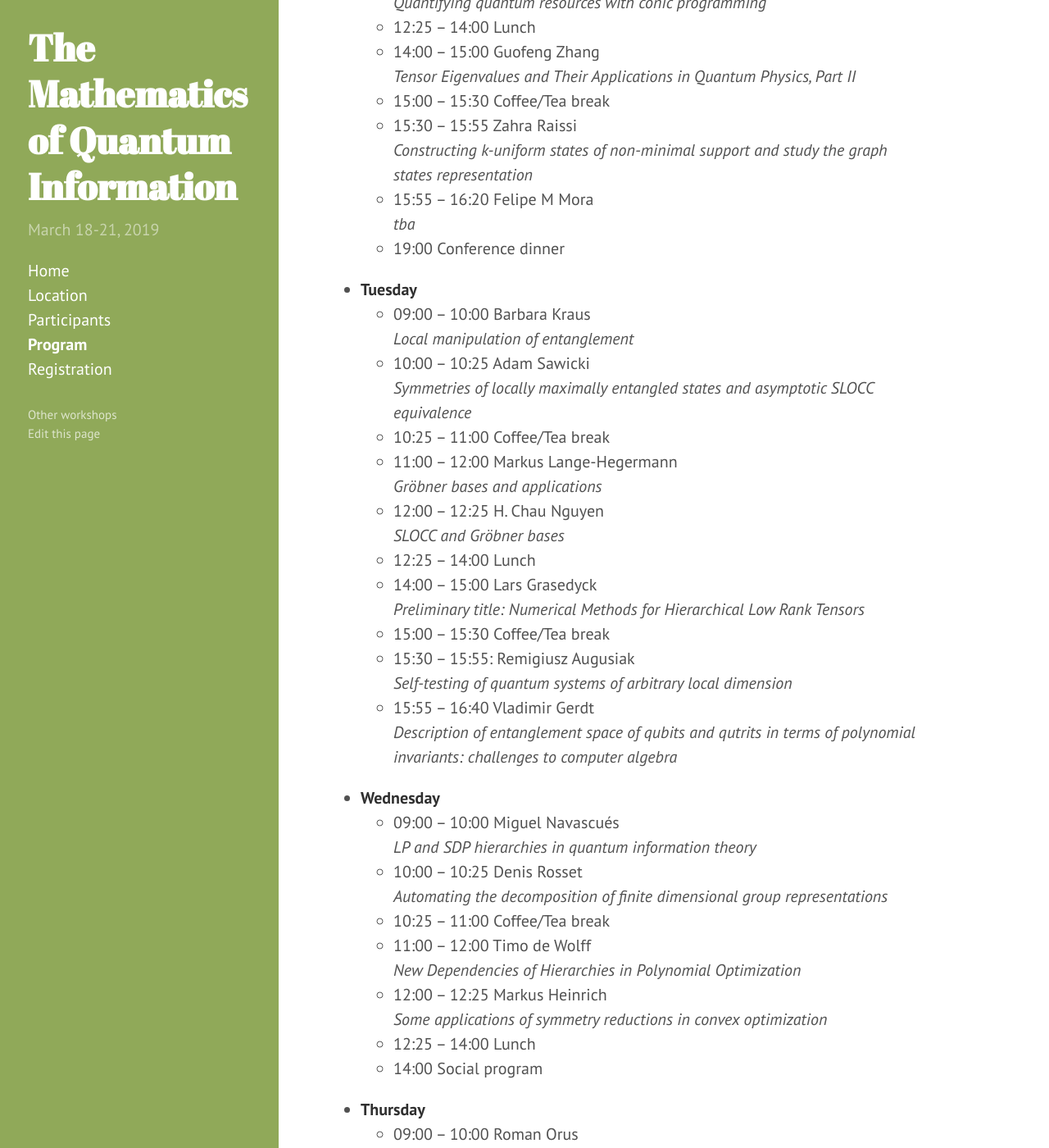
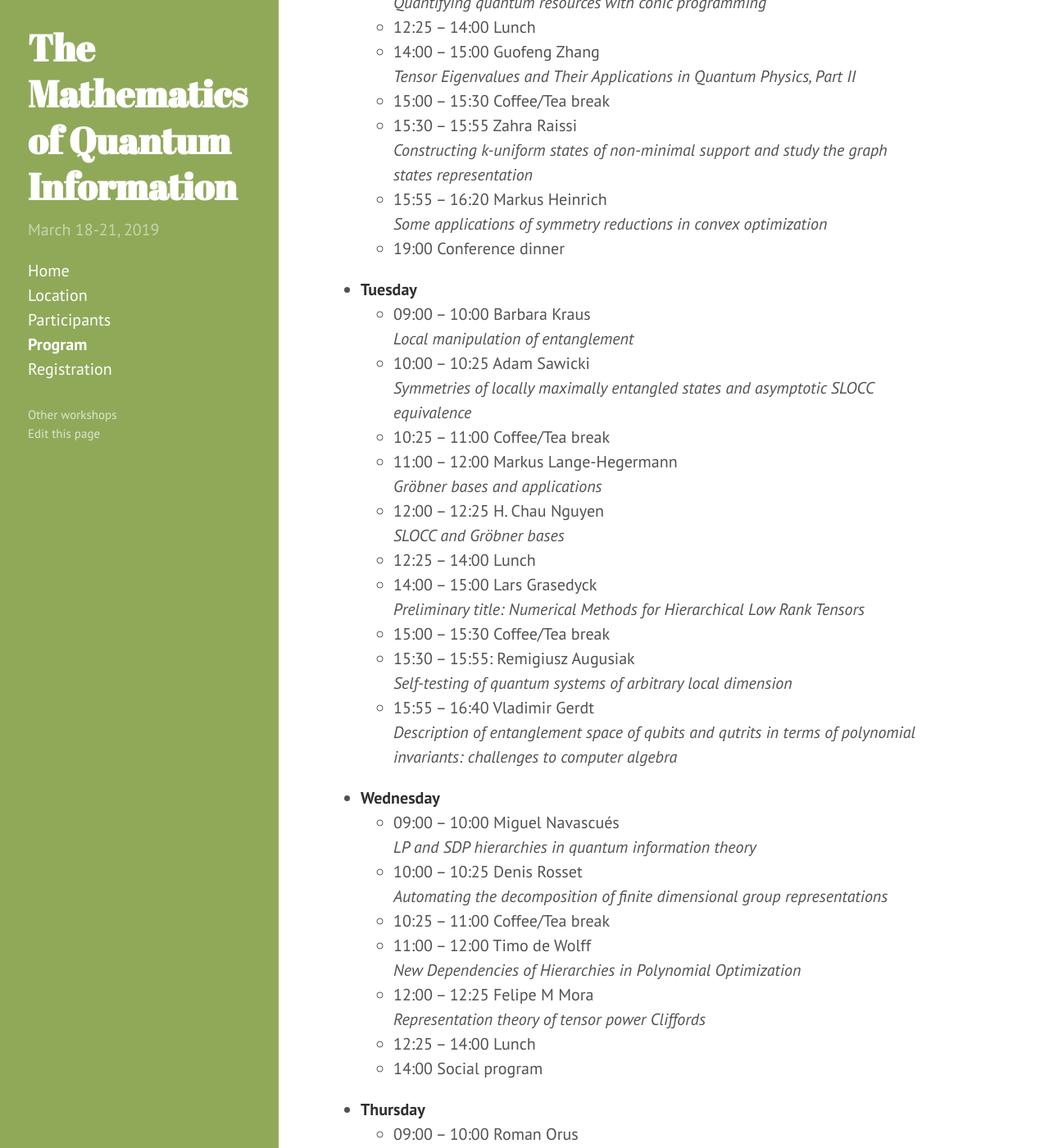
Before and after one commit to MoQIT/MoQI-2019, a Jekyll site: the page built from program.md, in a window 1280 px wide and 1400 px high, scrolled down 697 px. Shown: the whole window at 82% size. Built offline with Jekyll 4.4.1, drawn with Linux system fonts in a browser that asks for light colours.

```diff
--- a/program.md
+++ b/program.md
@@ -27,8 +27,8 @@ title: Program
   * 15:00 -- 15:30 Coffee/Tea break
   * 15:30 -- 15:55 Zahra Raissi <br>
     *Constructing k-uniform states of non-minimal support and study the graph states representation*
-  * 15:55 -- 16:20 Felipe M Mora <br>
-    *tba*
+  * 15:55 -- 16:20 Markus Heinrich <br>
+    *Some applications of symmetry reductions in convex optimization*
   * 19:00 Conference dinner
 
 - **Tuesday**
@@ -58,8 +58,8 @@ title: Program
   * 10:25 -- 11:00 Coffee/Tea break
   * 11:00 -- 12:00 Timo de Wolff <br>
     *New Dependencies of Hierarchies in Polynomial Optimization*
-  * 12:00 -- 12:25 Markus Heinrich <br>
-    *Some applications of symmetry reductions in convex optimization*
+  * 12:00 -- 12:25 Felipe M Mora <br>
+    *Representation theory of tensor power Cliffords*
   * 12:25 -- 14:00 Lunch
   * 14:00 Social program
 
```
